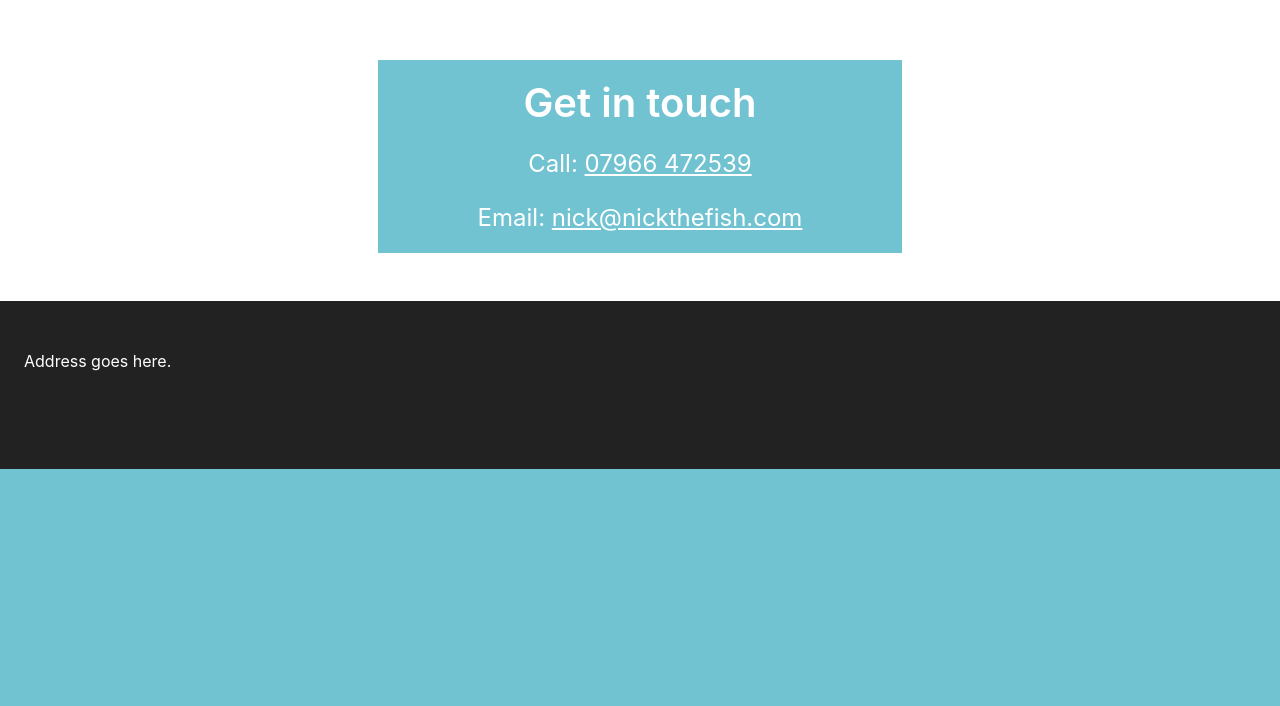
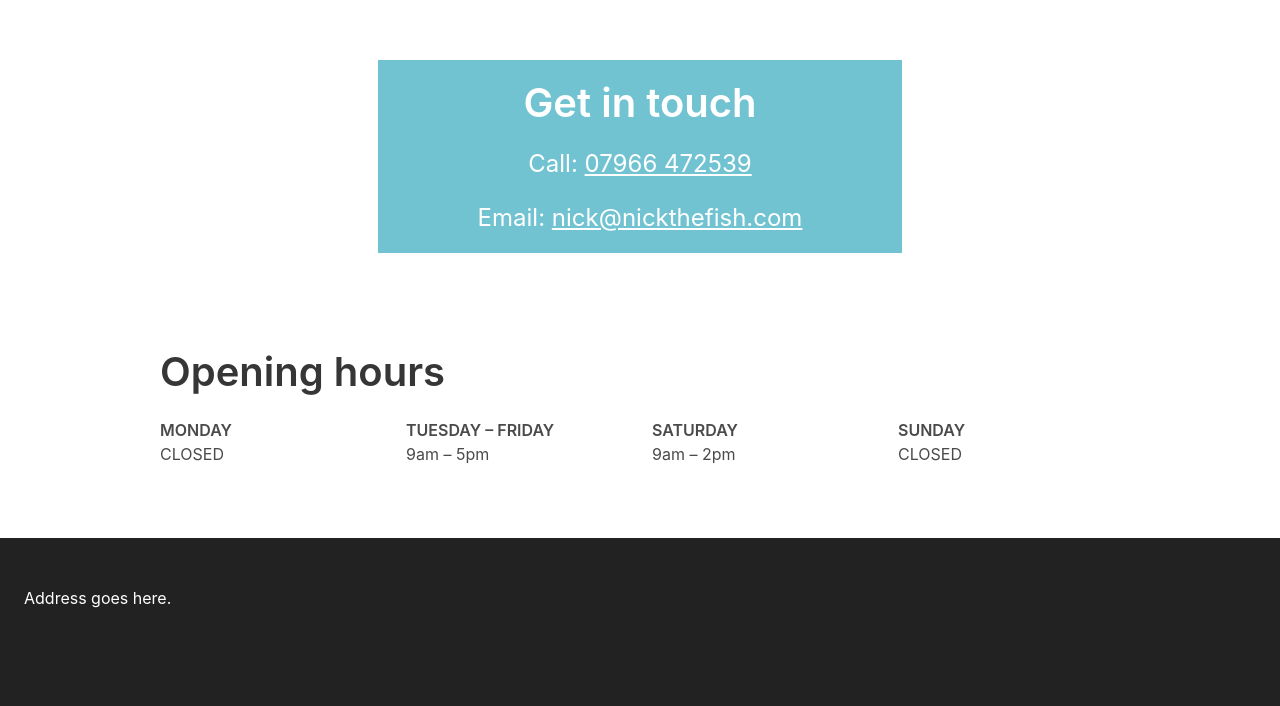
Before and after one commit to iammartincollins/nick-the-fish, a website: page index.html in a window 1280 px wide. Shown: the part 1334-2040 px from the top of the page. Before the commit the page ends 1803 px from the top, so only its background shows below. Drawn offline with Linux system fonts and the light colour scheme.

Commit message:
add opening hours

```diff
--- a/index.html
+++ b/index.html
@@ -34,6 +34,34 @@
             </div>
         </div>
     </div>
+
+    <div class="section section-light">
+        <div class="container">
+            <h2 class="title is-2">Opening hours</h2>
+            <div class="columns">
+                <div class="column">
+                    <p class="has-text-weight-semibold">MONDAY</p>
+                    <p>CLOSED</p><br>
+                </div>
+
+                <div class="column">
+                    <p class="has-text-weight-semibold">TUESDAY &ndash; FRIDAY</p>
+                    <p>9am &ndash; 5pm</p><br>
+                </div>
+
+                <div class="column">
+                    <p class="has-text-weight-semibold">SATURDAY</p>
+                    <p>9am &ndash; 2pm</p><br>
+                </div>
+
+                <div class="column">
+                    <p class="has-text-weight-semibold">SUNDAY</p>
+                    <p>CLOSED</p>
+                </div>
+            </div>
+        </div>
+    </div>
+
     <footer class="footer has-text-white">
         Address goes here.
     </footer>
```
